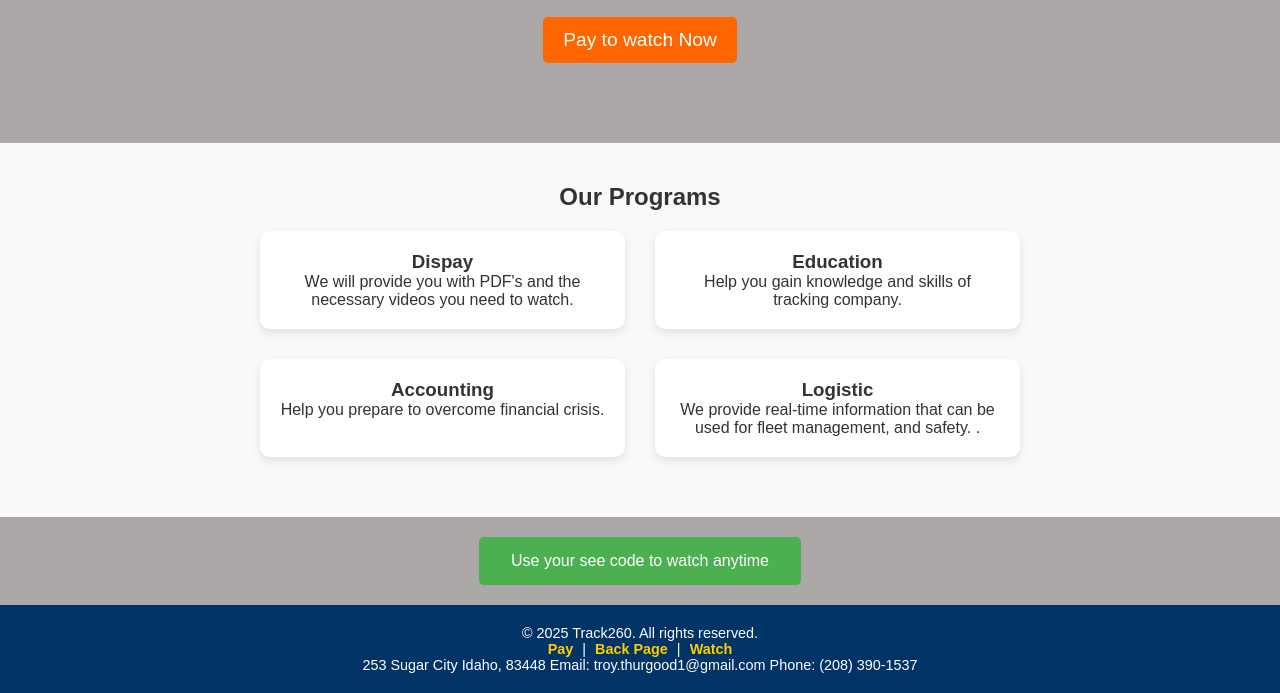
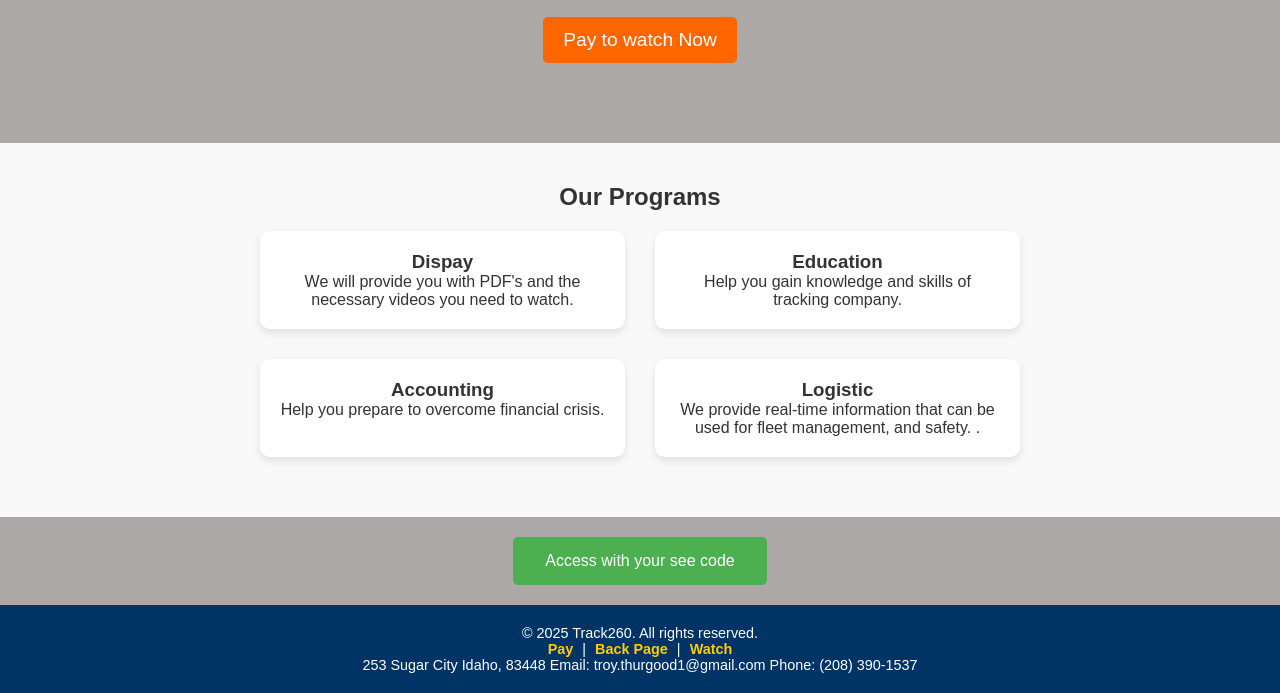
Before and after one commit to GopeAnalytics/Pay-as-you-view-Website, a plain HTML site: page index.html in a window 1280 px wide. Shown: the part 253-946 px from the top of the page. Drawn offline with Linux system fonts and the light colour scheme.

Commit message:
Update index.html

```diff
--- a/index.html
+++ b/index.html
@@ -231,7 +231,7 @@
         </section>
 
        <!-- Green Button to Direct to Sign Page -->
-    <a href="sign.html" class="green-button">Use your see code to watch anytime</a>
+    <a href="sign.html" class="green-button">Access with your see code</a>
 
     <!-- Footer -->
     <footer class="main-footer">
```
